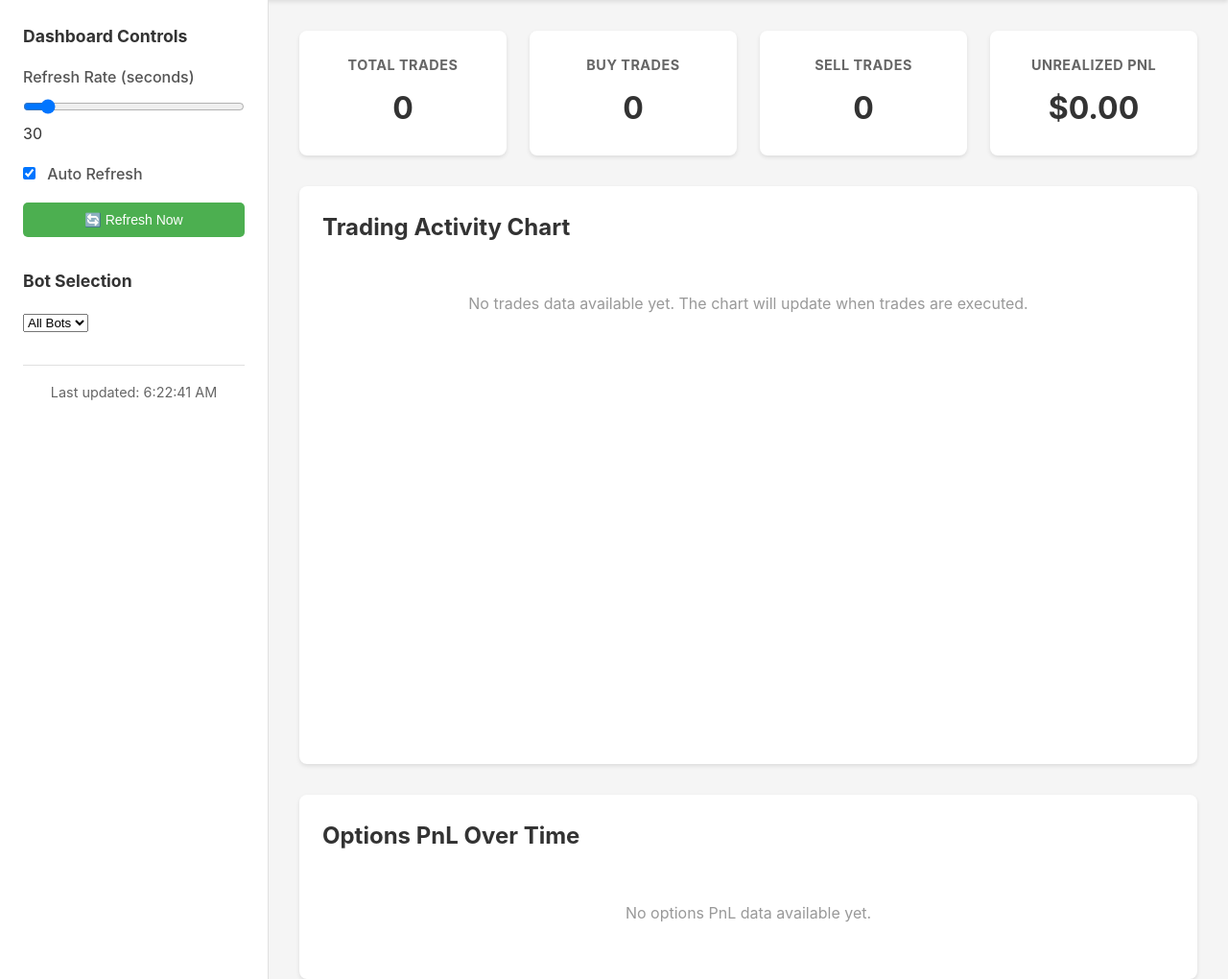
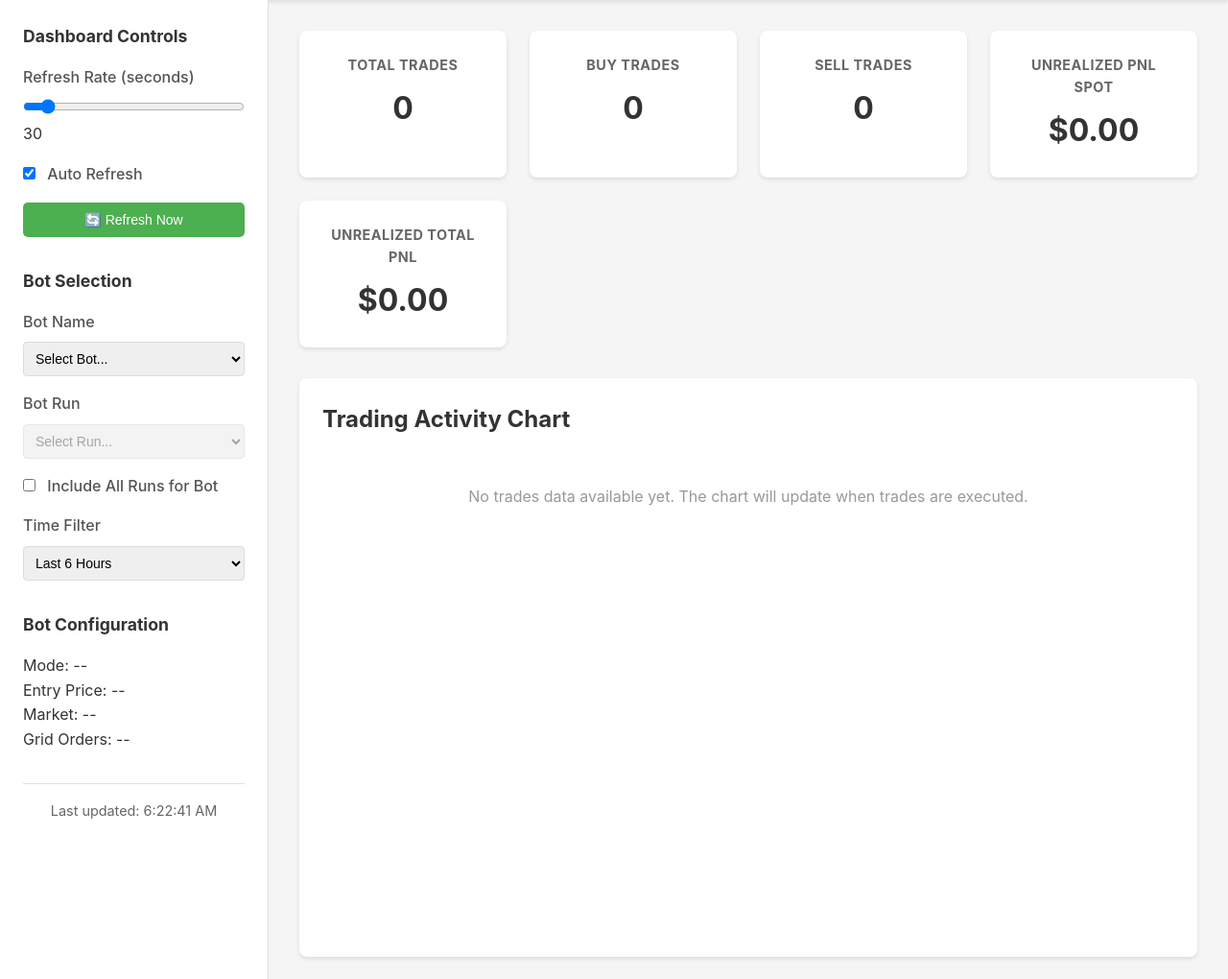
Before and after one commit to alonzo151/gridder, a Flask app: page / in a window 1280 px wide. Shown: the part 76-1096 px from the top of the page at 96% size. Run offline with Flask 3, Linux system fonts and the light colour scheme; the visitor is signed in with stand-in values (Sample User, id 1); data that the repository does not hold is empty; parts of the project's set-up code (start-up, migrations or seed data) failed here and were passed over; some libraries are stand-ins or nearby versions.

Commit message:
Implement bot identification system with bot_name/bot_run separation
- Add bot_name field to configuration file for user-defined naming
- Create bot_run timestamp identifier for each execution
- Add new 'runs' table for storing configuration data
- Update all database tables to include bot_run field
- Implement cascading dropdowns in UI (bot_name → bot_run)
- Add 'include all runs' checkbox functionality
- Default behavior shows latest bot's latest run
- Update all API endpoints to support new identification system
- Add bot configuration display for selected run

Tested locally with successful cascading dropdown functionality,
default selection behavior, and configuration display.

Co-Authored-By: Alon Ohayon <ohayonal3@gmail.com>

```diff
--- a/app.py
+++ b/app.py
@@ -47,17 +47,17 @@ def logout():
     session.clear()
     return redirect(url_for('login'))
 
-@app.route('/api/bots')
-def api_bots():
+@app.route('/api/bot-names')
+def api_bot_names():
     if not require_auth():
         return jsonify({'error': 'Unauthorized'}), 401
 
     try:
-        bots = data_reader.get_available_bots()
-        return jsonify({'bots': bots})
+        bot_names = data_reader.get_available_bot_names()
+        return jsonify({'bot_names': bot_names})
     except Exception as e:
-        logger.error(f"Error getting bots: {e}")
-        return jsonify({'error': 'Failed to load bots'}), 500
+        logger.error(f"Error getting bot names: {e}")
+        return jsonify({'error': 'Failed to load bot names'}), 500
 
 @app.route('/api/trades')
 def api_trades():
@@ -93,10 +93,18 @@ def api_stats():
 
     try:
         bot_name = request.args.get('bot_name')
+        bot_run = request.args.get('bot_run')
+        include_all_runs = request.args.get('include_all_runs', 'false').lower() == 'true'
+        hours_filter = request.args.get('hours_filter')
+
         if bot_name == '':
             bot_name = None
+        if bot_run == '':
+            bot_run = None
+        if hours_filter:
+            hours_filter = int(hours_filter)
 
-        stats = data_reader.get_summary_stats(bot_name)
+        stats = data_reader.get_summary_stats(bot_name, bot_run, include_all_runs, hours_filter)
         return jsonify(stats)
     except Exception as e:
         logger.error(f"Error getting stats: {e}")
@@ -178,5 +186,50 @@ def api_price_data():
         logger.error(f"Error getting price data: {e}")
         return jsonify({'error': 'Failed to load price data'}), 500
 
+@app.route('/api/bot-runs')
+def api_bot_runs():
+    if not require_auth():
+        return jsonify({'error': 'Unauthorized'}), 401
+
+    try:
+        bot_name = request.args.get('bot_name')
+        if not bot_name:
+            return jsonify({'error': 'bot_name parameter required'}), 400
+
+        runs = data_reader.get_bot_runs(bot_name)
+        return jsonify({'runs': runs})
+    except Exception as e:
+        logger.error(f"Error getting bot runs: {e}")
+        return jsonify({'error': 'Failed to load bot runs'}), 500
+
+@app.route('/api/latest-bot-run')
+def api_latest_bot_run():
+    if not require_auth():
+        return jsonify({'error': 'Unauthorized'}), 401
+
+    try:
+        latest = data_reader.get_latest_bot_run()
+        return jsonify(latest)
+    except Exception as e:
+        logger.error(f"Error getting latest bot run: {e}")
+        return jsonify({'error': 'Failed to load latest bot run'}), 500
+
+@app.route('/api/run-config')
+def api_run_config():
+    if not require_auth():
+        return jsonify({'error': 'Unauthorized'}), 401
+
+    try:
+        bot_name = request.args.get('bot_name')
+        bot_run = request.args.get('bot_run')
+        if not bot_name or not bot_run:
+            return jsonify({'error': 'bot_name and bot_run parameters required'}), 400
+
+        config = data_reader.get_run_config(bot_name, bot_run)
+        return jsonify({'config': config})
+    except Exception as e:
+        logger.error(f"Error getting run config: {e}")
+        return jsonify({'error': 'Failed to load run config'}), 500
+
 if __name__ == '__main__':
     app.run(debug=True, host='0.0.0.0', port=5000)
--- a/config/config.json
+++ b/config/config.json
@@ -1,4 +1,5 @@
 {
+    "bot_name": "GridBot_BTC_Strategy_1",
     "trading_mode": "test",
     "binance_api_key": "YOUR_BINANCE_API_KEY_FOR_LIVE_MODE",
     "binance_api_secret": "YOUR_BINANCE_API_SECRET_FOR_LIVE_MODE",
--- a/static/js/dashboard.js
+++ b/static/js/dashboard.js
@@ -3,7 +3,10 @@ class GridderDashboard {
         this.refreshRate = 30;
         this.autoRefresh = true;
         this.refreshTimer = null;
-        this.selectedBot = '';
+        this.selectedBotName = '';
+        this.selectedBotRun = '';
+        this.includeAllRuns = false;
+        this.timeFilter = 6;
 
         this.initializeControls();
         this.loadInitialData();
@@ -31,37 +34,64 @@ class GridderDashboard {
             this.refreshData();
         });
 
-        const botSelect = document.getElementById('bot-select');
-        botSelect.addEventListener('change', (e) => {
-            this.selectedBot = e.target.value;
+        const botNameSelect = document.getElementById('bot-name-select');
+        botNameSelect.addEventListener('change', (e) => {
+            this.selectedBotName = e.target.value;
+            this.selectedBotRun = '';
+            this.loadBotRuns();
+            if (this.selectedBotName) {
+                this.refreshData();
+            }
+        });
+
+        const botRunSelect = document.getElementById('bot-run-select');
+        botRunSelect.addEventListener('change', (e) => {
+            this.selectedBotRun = e.target.value;
+            this.refreshData();
+        });
+
+        const includeAllRunsCheckbox = document.getElementById('include-all-runs');
+        includeAllRunsCheckbox.addEventListener('change', (e) => {
+            this.includeAllRuns = e.target.checked;
+            const botRunSelect = document.getElementById('bot-run-select');
+            botRunSelect.disabled = this.includeAllRuns;
+            if (this.includeAllRuns) {
+                this.selectedBotRun = '';
+            }
+            this.refreshData();
+        });
+
+        const timeFilterSelect = document.getElementById('time-filter');
+        timeFilterSelect.addEventListener('change', (e) => {
+            this.timeFilter = e.target.value ? parseInt(e.target.value) : null;
             this.refreshData();
         });
     }
 
     async loadInitialData() {
-        await this.loadBotList();
+        await this.loadBotNames();
+        await this.loadDefaultSelection();
         await this.refreshData();
     }
 
-    async loadBotList() {
+    async loadBotNames() {
         try {
-            const response = await fetch('/api/bots');
+            const response = await fetch('/api/bot-names');
             const data = await response.json();
 
-            if (data.bots) {
-                const botSelect = document.getElementById('bot-select');
+            if (data.bot_names) {
+                const botNameSelect = document.getElementById('bot-name-select');
+                botNameSelect.innerHTML = '<option value="">Select Bot...</option>';
 
-                botSelect.innerHTML = '<option value="">All Bots</option>';
-
-                data.bots.forEach(bot => {
+                data.bot_names.forEach(botName => {
                     const option = document.createElement('option');
-                    option.value = bot;
-                    option.textContent = bot;
-                    botSelect.appendChild(option);
+                    option.value = botName;
+                    option.textContent = botName;
+                    botNameSelect.appendChild(option);
                 });
             }
         } catch (error) {
-            console.error('Error loading bot list:', error);
+            console.error('Error loading bot names:', error);
         }
     }
 
@@ -83,7 +113,15 @@ class GridderDashboard {
 
     async loadTradesData() {
         try {
-            const url = this.selectedBot ? `/api/trades?bot_name=${encodeURIComponent(this.selectedBot)}` : '/api/trades';
+            let url = '/api/trades?';
+            const params = new URLSearchParams();
+
+            if (this.selectedBotName) params.append('bot_name', this.selectedBotName);
+            if (this.selectedBotRun && !this.includeAllRuns) params.append('bot_run', this.selectedBotRun);
+            if (this.includeAllRuns) params.append('include_all_runs', 'true');
+            if (this.timeFilter) params.append('hours_filter', this.timeFilter.toString());
+
+            url += params.toString();
             const response = await fetch(url);
             const data = await response.json();
 
@@ -97,7 +135,15 @@ class GridderDashboard {
 
     async loadStatsData() {
         try {
-            const url = this.selectedBot ? `/api/stats?bot_name=${encodeURIComponent(this.selectedBot)}` : '/api/stats';
+            let url = '/api/stats?';
+            const params = new URLSearchParams();
+
+            if (this.selectedBotName) params.append('bot_name', this.selectedBotName);
+            if (this.selectedBotRun && !this.includeAllRuns) params.append('bot_run', this.selectedBotRun);
+            if (this.includeAllRuns) params.append('include_all_runs', 'true');
+            if (this.timeFilter) params.append('hours_filter', this.timeFilter.toString());
+
+            url += params.toString();
             const response = await fetch(url);
             const data = await response.json();
 
@@ -185,7 +231,15 @@ class GridderDashboard {
 
     async loadOptionsPnlData() {
         try {
-            const url = this.selectedBot ? `/api/options-pnl?bot_name=${encodeURIComponent(this.selectedBot)}` : '/api/options-pnl';
+            let url = '/api/options-pnl?';
+            const params = new URLSearchParams();
+
+            if (this.selectedBotName) params.append('bot_name', this.selectedBotName);
+            if (this.selectedBotRun && !this.includeAllRuns) params.append('bot_run', this.selectedBotRun);
+            if (this.includeAllRuns) params.append('include_all_runs', 'true');
+            if (this.timeFilter) params.append('hours_filter', this.timeFilter.toString());
+
+            url += params.toString();
             const response = await fetch(url);
             const data = await response.json();
 
@@ -199,7 +253,15 @@ class GridderDashboard {
 
     async loadTotalPnlData() {
         try {
-            const url = this.selectedBot ? `/api/total-pnl?bot_name=${encodeURIComponent(this.selectedBot)}` : '/api/total-pnl';
+            let url = '/api/total-pnl?';
+            const params = new URLSearchParams();
+
+            if (this.selectedBotName) params.append('bot_name', this.selectedBotName);
+            if (this.selectedBotRun && !this.includeAllRuns) params.append('bot_run', this.selectedBotRun);
+            if (this.includeAllRuns) params.append('include_all_runs', 'true');
+            if (this.timeFilter) params.append('hours_filter', this.timeFilter.toString());
+
+            url += params.toString();
             const response = await fetch(url);
             const data = await response.json();
 
@@ -213,7 +275,15 @@ class GridderDashboard {
 
     async loadPriceData() {
         try {
-            const url = this.selectedBot ? `/api/price-data?bot_name=${encodeURIComponent(this.selectedBot)}` : '/api/price-data';
+            let url = '/api/price-data?';
+            const params = new URLSearchParams();
+
+            if (this.selectedBotName) params.append('bot_name', this.selectedBotName);
+            if (this.selectedBotRun && !this.includeAllRuns) params.append('bot_run', this.selectedBotRun);
+            if (this.includeAllRuns) params.append('include_all_runs', 'true');
+            if (this.timeFilter) params.append('hours_filter', this.timeFilter.toString());
+
+            url += params.toString();
             const response = await fetch(url);
             const data = await response.json();
 
@@ -330,6 +400,7 @@ class GridderDashboard {
         document.getElementById('buy-trades').textContent = stats.buy_trades || 0;
         document.getElementById('sell-trades').textContent = stats.sell_trades || 0;
         document.getElementById('unrealized-pnl').textContent = `$${(stats.unrealized_pnl || 0).toFixed(2)}`;
+        document.getElementById('total-unrealized-pnl').textContent = `$${(stats.total_unrealized_pnl || 0).toFixed(2)}`;
     }
 
     updateLastUpdatedTime() {
@@ -357,6 +428,80 @@ class GridderDashboard {
         this.stopAutoRefresh();
         this.startAutoRefresh();
     }
+
+    async loadBotRuns() {
+        const botRunSelect = document.getElementById('bot-run-select');
+
+        if (!this.selectedBotName) {
+            botRunSelect.innerHTML = '<option value="">Select Run...</option>';
+            botRunSelect.disabled = true;
+            return;
+        }
+
+        try {
+            const response = await fetch(`/api/bot-runs?bot_name=${encodeURIComponent(this.selectedBotName)}`);
+            const data = await response.json();
+
+            if (data.runs) {
+                botRunSelect.innerHTML = '<option value="">Select Run...</option>';
+
+                data.runs.forEach(run => {
+                    const option = document.createElement('option');
+                    option.value = run.bot_run;
+                    option.textContent = `${run.bot_run} (${new Date(run.timestamp).toLocaleString()})`;
+                    botRunSelect.appendChild(option);
+                });
+
+                botRunSelect.disabled = this.includeAllRuns;
+            }
+        } catch (error) {
+            console.error('Error loading bot runs:', error);
+        }
+    }
+
+    async loadDefaultSelection() {
+        try {
+            const response = await fetch('/api/latest-bot-run');
+            const data = await response.json();
+
+            if (data.bot_name && data.bot_run) {
+                this.selectedBotName = data.bot_name;
+                this.selectedBotRun = data.bot_run;
+
+                document.getElementById('bot-name-select').value = this.selectedBotName;
+                await this.loadBotRuns();
+                document.getElementById('bot-run-select').value = this.selectedBotRun;
+
+                await this.loadRunConfig();
+            }
+        } catch (error) {
+            console.error('Error loading default selection:', error);
+        }
+    }
+
+    async loadRunConfig() {
+        if (!this.selectedBotName || !this.selectedBotRun) {
+            return;
+        }
+
+        try {
+            const response = await fetch(`/api/run-config?bot_name=${encodeURIComponent(this.selectedBotName)}&bot_run=${encodeURIComponent(this.selectedBotRun)}`);
+            const data = await response.json();
+
+            if (data.config) {
+                this.updateBotConfig(data.config);
+            }
+        } catch (error) {
+            console.error('Error loading run config:', error);
+        }
+    }
+
+    updateBotConfig(config) {
+        document.getElementById('config-mode').textContent = config.trading_mode || '--';
+        document.getElementById('config-entry-price').textContent = config.spot_entry_price ? `$${config.spot_entry_price}` : '--';
+        document.getElementById('config-market').textContent = config.spot_market || '--';
+        document.getElementById('config-grid-orders').textContent = config.grid_max_open_orders || '--';
+    }
 }
 
 const style = document.createElement('style');
--- a/templates/dashboard.html
+++ b/templates/dashboard.html
@@ -38,9 +38,57 @@
 
             <div class="controls-section">
                 <h3>Bot Selection</h3>
-                <select id="bot-select">
-                    <option value="">All Bots</option>
-                </select>
+                <div class="control-group">
+                    <label for="bot-name-select">Bot Name</label>
+                    <select id="bot-name-select">
+                        <option value="">Select Bot...</option>
+                    </select>
+                </div>
+                <div class="control-group">
+                    <label for="bot-run-select">Bot Run</label>
+                    <select id="bot-run-select" disabled>
+                        <option value="">Select Run...</option>
+                    </select>
+                </div>
+                <div class="control-group">
+                    <label>
+                        <input type="checkbox" id="include-all-runs">
+                        Include All Runs for Bot
+                    </label>
+                </div>
+                <div class="control-group">
+                    <label for="time-filter">Time Filter</label>
+                    <select id="time-filter">
+                        <option value="">All Time</option>
+                        <option value="1">Last 1 Hour</option>
+                        <option value="6" selected>Last 6 Hours</option>
+                        <option value="12">Last 12 Hours</option>
+                        <option value="24">Last 24 Hours</option>
+                        <option value="168">Last 7 Days</option>
+                    </select>
+                </div>
+            </div>
+
+            <div class="controls-section">
+                <h3>Bot Configuration</h3>
+                <div id="bot-config" class="config-display">
+                    <div class="config-item">
+                        <span class="config-label">Mode:</span>
+                        <span class="config-value" id="config-mode">--</span>
+                    </div>
+                    <div class="config-item">
+                        <span class="config-label">Entry Price:</span>
+                        <span class="config-value" id="config-entry-price">--</span>
+                    </div>
+                    <div class="config-item">
+                        <span class="config-label">Market:</span>
+                        <span class="config-value" id="config-market">--</span>
+                    </div>
+                    <div class="config-item">
+                        <span class="config-label">Grid Orders:</span>
+                        <span class="config-value" id="config-grid-orders">--</span>
+                    </div>
+                </div>
             </div>
 
             <div class="controls-section">
@@ -67,8 +115,12 @@
                     <div class="stat-value" id="sell-trades">0</div>
                 </div>
                 <div class="stat-card">
-                    <h3>Unrealized PnL</h3>
+                    <h3>Unrealized PnL Spot</h3>
                     <div class="stat-value" id="unrealized-pnl">$0.00</div>
+                </div>
+                <div class="stat-card">
+                    <h3>Unrealized Total PnL</h3>
+                    <div class="stat-value" id="total-unrealized-pnl">$0.00</div>
                 </div>
             </div>
 
```
Also changed, not shown: src/database.py (+38 -3 lines), src/trader_bot.py (+13 -10 lines), src/ui_data_reader.py (+85 -39 lines).
